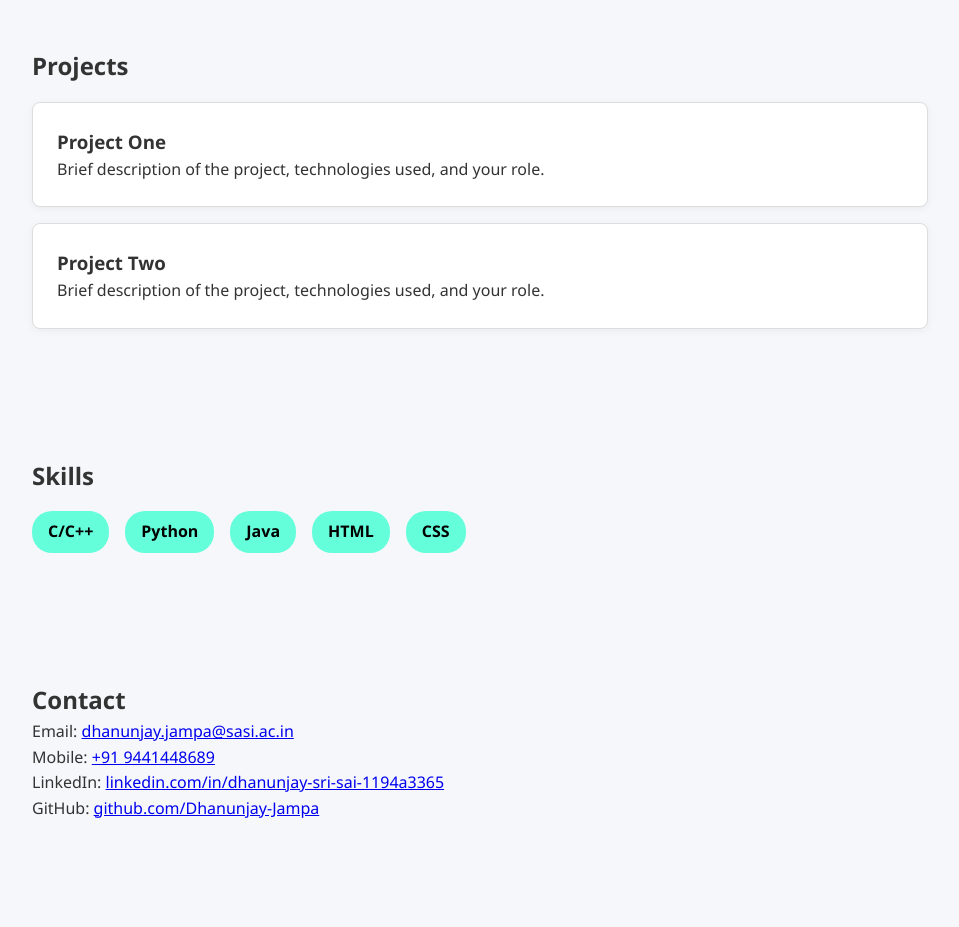
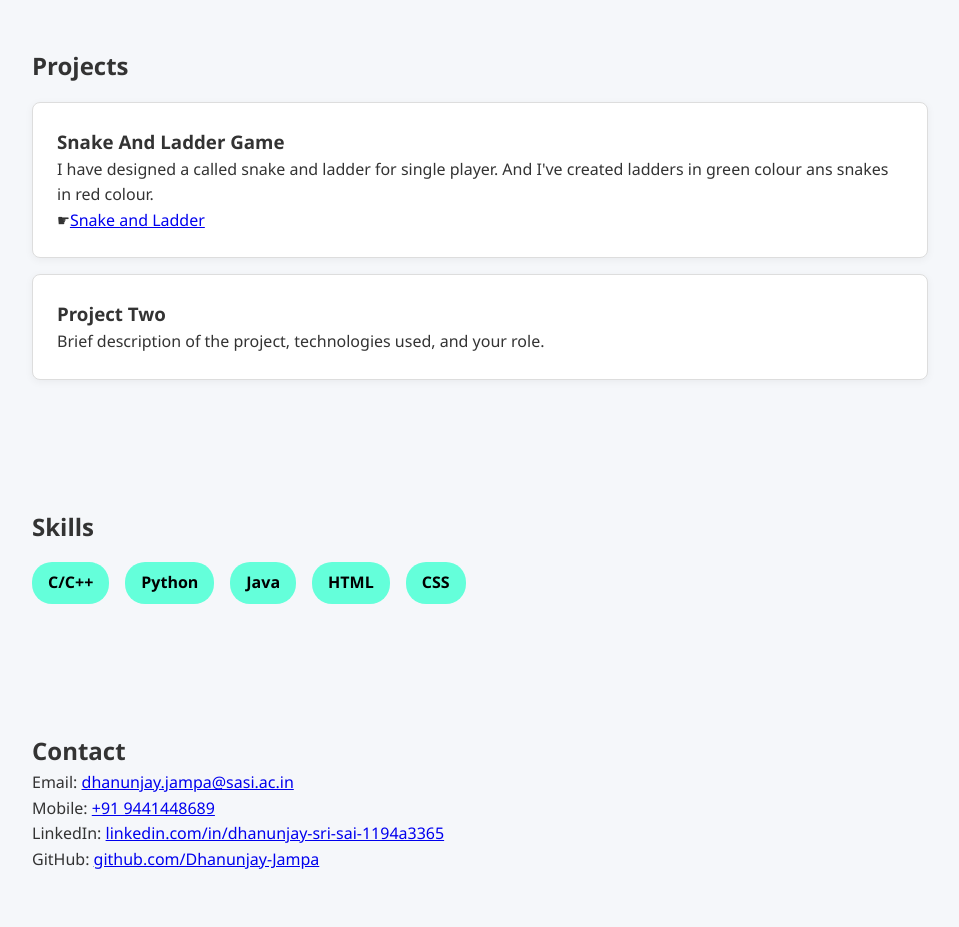
Before and after one commit to Dhanunjay-Jampa/MyPortFolio, a plain HTML site: page index.html in a window 1280 px wide. Shown: the part 840-1767 px from the top of the page, without its empty margins (160-1119 px from the left). Drawn offline with Linux system fonts and the light colour scheme; a script that the page names is missing.

Commit message:
Add files via upload

```diff
--- a/index.html
+++ b/index.html
@@ -35,8 +35,11 @@
   <section id="projects">
     <h2>Projects</h2>
     <div class="project">
-      <h3>Project One</h3>
-      <p>Brief description of the project, technologies used, and your role.</p>
+      <h3>Snake And Ladder Game</h3>
+      <p>I have designed a called snake and ladder for single player.
+        And I've created ladders in green colour ans snakes in red colour.
+      </p>
+      <p> &#9755<a href="https://snake-ladder-g7cc.onrender.com/">Snake and Ladder</a></p>
     </div>
     <div class="project">
       <h3>Project Two</h3>
```
